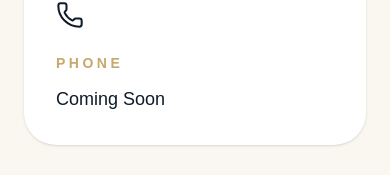
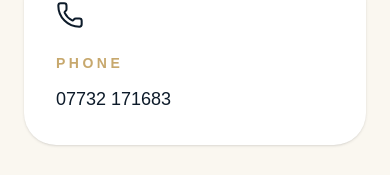
Before and after one commit to Dunham9/pitt-property-management, a Next.js app: page / in a window 390 px wide. Shown: the part 6302-6477 px from the top of the page. Built offline with nearby package versions, Linux system fonts and the light colour scheme.

Commit message:
Update contact phone number

```diff
--- a/components/CTA.tsx
+++ b/components/CTA.tsx
@@ -12,7 +12,7 @@ const contactDetails = [
   },
   {
     label: "Phone",
-    value: "Coming Soon",
+    value: "07732 171683",
     icon: Phone,
   },
 ];
```
